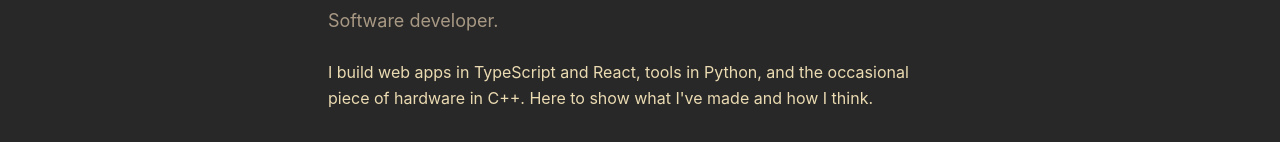
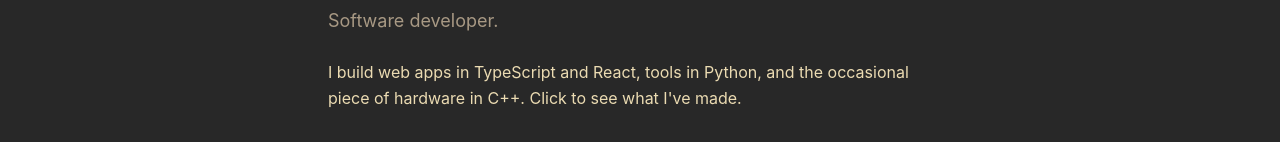
Before and after one commit to JosephMelesse/personal_portfolio, a React (Vite) app in the folder client/: page / in a window 1280 px wide. Shown: the part 286-428 px from the top of the page. Built offline with nearby package versions, Linux system fonts and the light colour scheme; no server answers.

Commit message:
made some changes on the copy

```diff
--- a/client/src/components/Home.tsx
+++ b/client/src/components/Home.tsx
@@ -8,8 +8,8 @@
 
             <p className="mt-6 max-w-prose leading-relaxed">
                 I build web apps in TypeScript and React, tools in Python, and
-                {" "}the occasional piece of hardware in C++. Here to show what
-                {" "}I've made and how I think.
+                {" "}the occasional piece of hardware in C++. Click to see what
+                {" "}I've made.
             </p>
 
             <Link to="/projects" className="mt-8 inline-block w-fit border border-edge px-5 py-2 transition-colors hover:border-accent hover:text-accent">
--- a/client/src/data/projects.ts
+++ b/client/src/data/projects.ts
@@ -14,7 +14,7 @@
 
 export const projects: Project[] = [
     {
-        name: "mesa_ready",
+        name: "mesa_ready <- in progress",
         description: "A transfer readiness checker for Cerritos College students applying to UC engineering and CS majors, built on scraped ASSIST.org articulation data.",
         overview: "Figuring out which UC transfer requirements you've actually met means digging through ASSIST.org agreements one course at a time. Mesa Ready does it instantly: enter the courses you've taken (or plan to take), pick a target major, and see what's done and what's missing.",
         highlights: [
```
